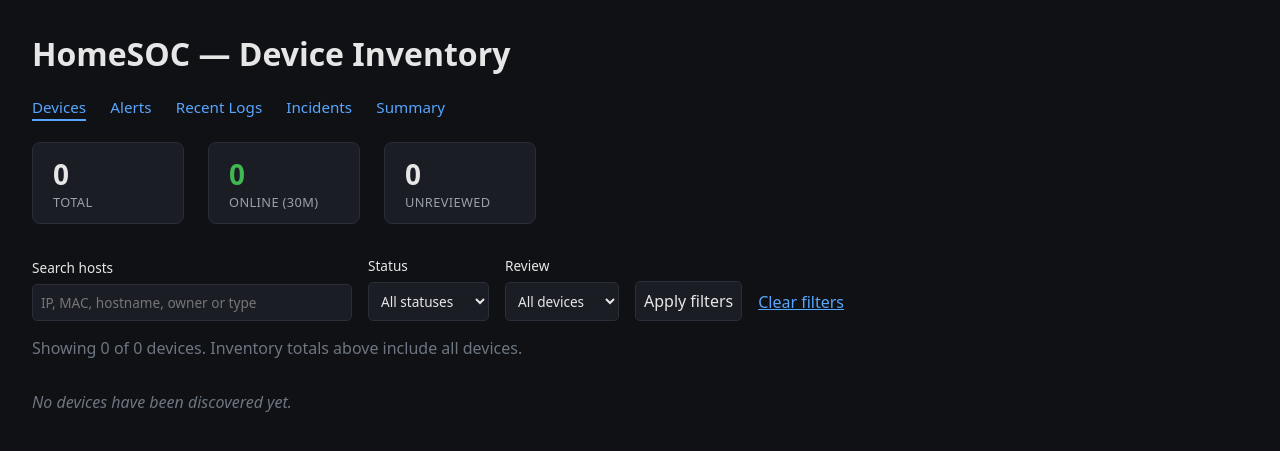
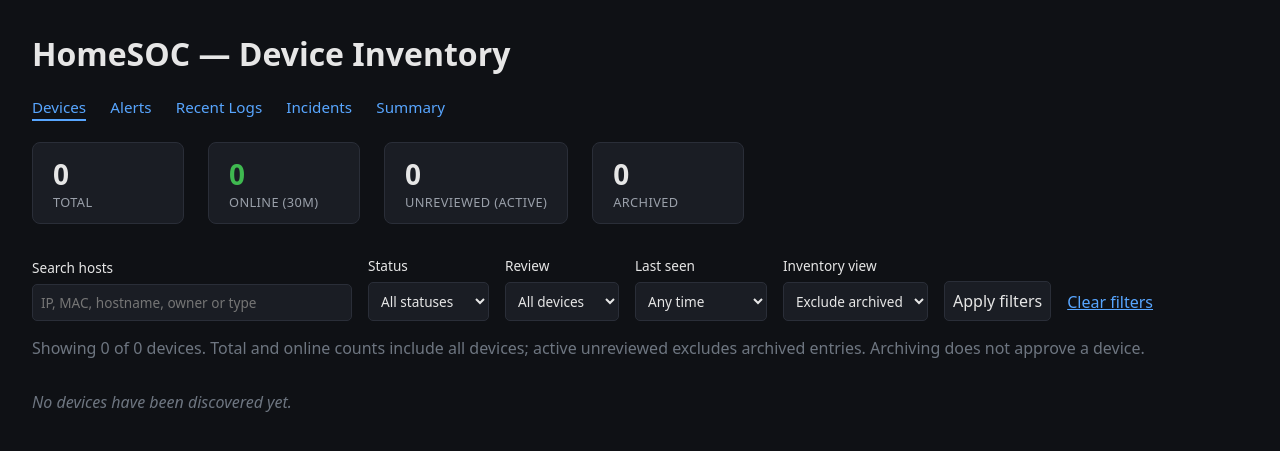
Before and after one commit to BrandonHarrison2002/homesoc, a Flask app: page / in a window 1280 px wide. Shown: the top 451 px of the page. Run offline with Flask 3, Linux system fonts and the light colour scheme; data that the repository does not hold is empty; some libraries are stand-ins or nearby versions.

Commit message:
Add stale device filters and reversible inventory archiving

```diff
--- a/dashboard/app.py
+++ b/dashboard/app.py
@@ -10,10 +10,12 @@ from flask import Flask, abort, redirect, render_template, request, session, url
 try:
     from . import incidents as incident_store
     from . import source_tickets
+    from . import device_reviews
     from .markdown_view import render_preview
 except ImportError:
     import incidents as incident_store
     import source_tickets
+    import device_reviews
     from markdown_view import render_preview
 
 app = Flask(__name__)
@@ -142,12 +144,26 @@ def get_summary():
     finally:
         conn.close()
 
-def filter_devices(devices, query, status, review):
+def filter_devices(devices, query, status, review, age="all", visibility="all"):
     """Narrow the displayed rows without changing the inventory database."""
     matches = []
     search = query.casefold()
     fields = ("ip", "mac", "hostname", "owner", "device_type")
     for device in devices:
+        device = dict(device)
+        if visibility == "active" and device.get("archived", False):
+            continue
+        if visibility == "archived" and not device.get("archived", False):
+            continue
+        days = device.get("age_days")
+        if age == "recent7" and (days is None or days >= 7):
+            continue
+        if age == "recent30" and (days is None or days >= 30):
+            continue
+        if age == "stale30" and (days is None or days < 30):
+            continue
+        if age == "stale90" and (days is None or days < 90):
+            continue
         if status != "all" and device["status"] != status:
             continue
         if review == "unreviewed" and device["is_known"] != 0:
@@ -282,7 +298,8 @@ def incident_page(incident_id, error="", submitted=None):
 # routes
 @app.route("/")
 def home():
-    all_devices = get_devices()
+    archive_records = device_reviews.records()
+    all_devices = [device_reviews.annotate(device, archive_records) for device in get_devices()]
     query = request.args.get("q", "").strip()
     status = request.args.get("status", "all")
     review = request.args.get("review", "all")
@@ -290,13 +307,21 @@ def home():
         status = "all"
     if review not in ("all", "known", "unreviewed"):
         review = "all"
-    devices = filter_devices(all_devices, query, status, review)
+    age = request.args.get("age", "all")
+    visibility = request.args.get("visibility", "active")
+    if age not in ("all", "recent7", "recent30", "stale30", "stale90"):
+        age = "all"
+    if visibility not in ("active", "all", "archived"):
+        visibility = "active"
+    devices = filter_devices(all_devices, query, status, review, age, visibility)
     return render_template(
         "devices.html",
         devices=devices,
         total=len(all_devices),
         online=sum(1 for d in all_devices if d["status"] == "online"),
-        unreviewed=sum(1 for d in all_devices if d["is_known"] == 0),
+        unreviewed=sum(1 for d in all_devices if d["is_known"] == 0 and not d["archived"]),
+        archived_count=sum(1 for d in all_devices if d["archived"]),
+        age_filter=age, visibility_filter=visibility,
         query=query,
         status_filter=status,
         review_filter=review,
@@ -307,6 +332,10 @@ def home():
 
 @app.route("/devices/<mac>")
 def host_detail(mac):
+    return host_page(mac)
+
+
+def host_page(mac, error="", reason=""):
     device, sightings = get_host_detail(mac)
     if device is None:
         abort(404)
@@ -315,9 +344,31 @@ def host_detail(mac):
         device=device,
         sightings=sightings,
         related_alerts=get_host_alerts(device),
+        review_device=device_reviews.annotate(device, device_reviews.records()),
+        error=error, archive_reason=reason, csrf_token=csrf_token(),
         window=ONLINE_WINDOW_MIN,
         active="devices",
     )
+
+
+@app.route("/devices/<mac>/archive", methods=["POST"])
+def archive_device(mac):
+    check_incident_form()
+    device, _ = get_host_detail(mac)
+    if device is None:
+        abort(404)
+    reason = request.form.get("reason", "").strip()
+    action = request.form.get("action", "archive")
+    try:
+        if action == "archive":
+            device_reviews.archive(device, reason)
+        elif action == "restore":
+            device_reviews.restore(device["mac"])
+        else:
+            raise ValueError("Choose archive or restore.")
+    except ValueError as error:
+        return host_page(mac, error=str(error), reason=reason), 400
+    return redirect(url_for("host_detail", mac=device["mac"]))
 
 
 @app.route("/alerts")
--- /dev/null
+++ b/dashboard/device_reviews.py
@@ -0,0 +1,77 @@
+"""Archive stale inventory entries for display without approving or deleting them."""
+from datetime import datetime, timezone
+try:
+    from . import incidents as incident_store
+except ImportError:
+    import incidents as incident_store
+
+STALE_DAYS = 30
+
+
+def connect():
+    conn = incident_store.connect()
+    conn.execute('''CREATE TABLE IF NOT EXISTS device_archives (
+        mac TEXT PRIMARY KEY,
+        last_seen_at_archive TEXT NOT NULL,
+        reason TEXT NOT NULL,
+        is_archived INTEGER NOT NULL DEFAULT 1,
+        archived_at TEXT NOT NULL DEFAULT (datetime('now'))
+    )''')
+    conn.commit()
+    return conn
+
+
+def records():
+    conn = connect()
+    try:
+        return {row['mac']: dict(row) for row in conn.execute('SELECT * FROM device_archives')}
+    finally:
+        conn.close()
+
+
+def age_days(last_seen, now=None):
+    try:
+        seen = datetime.fromisoformat(last_seen)
+        if seen.tzinfo is None: seen = seen.replace(tzinfo=timezone.utc)
+        now = now or datetime.now(timezone.utc)
+        return max(0, (now - seen).days)
+    except (ValueError, TypeError):
+        return None
+
+
+def annotate(device, archives):
+    result = dict(device)
+    record = archives.get(device['mac'].lower())
+    # A changed discovery timestamp brings the device back into active review.
+    result['archived'] = bool(record and record['is_archived'] and record['last_seen_at_archive'] == device['last_seen'])
+    result['archive_record'] = record
+    result['age_days'] = age_days(device['last_seen'])
+    return result
+
+
+def archive(device, reason):
+    reason = reason.strip()
+    if len(reason) < 10 or len(reason) > 1000:
+        raise ValueError('Record an archive reason of 10 to 1,000 characters.')
+    age = age_days(device['last_seen'])
+    if device['status'] == 'online' or age is None or age < STALE_DAYS:
+        raise ValueError('Archive is available only for devices not seen for at least 30 days.')
+    conn = connect()
+    try:
+        conn.execute('''INSERT INTO device_archives(mac,last_seen_at_archive,reason)
+            VALUES(?,?,?) ON CONFLICT(mac) DO UPDATE SET
+            last_seen_at_archive=excluded.last_seen_at_archive,
+            reason=excluded.reason, is_archived=1, archived_at=datetime('now')''',
+            (device['mac'].lower(), device['last_seen'], reason))
+        conn.commit()
+    finally:
+        conn.close()
+
+
+def restore(mac):
+    conn = connect()
+    try:
+        conn.execute('UPDATE device_archives SET is_archived=0 WHERE mac=?', (mac.lower(),))
+        conn.commit()
+    finally:
+        conn.close()
--- a/dashboard/templates/devices.html
+++ b/dashboard/templates/devices.html
@@ -5,7 +5,8 @@
   <div class="stats">
     <div class="stat"><div class="num">{{ total }}</div><div class="label">Total</div></div>
     <div class="stat"><div class="num online">{{ online }}</div><div class="label">Online ({{ window }}m)</div></div>
-    <div class="stat"><div class="num">{{ unreviewed }}</div><div class="label">Unreviewed</div></div>
+    <div class="stat"><div class="num">{{ unreviewed }}</div><div class="label">Unreviewed (active)</div></div>
+    <div class="stat"><div class="num">{{ archived_count }}</div><div class="label">Archived</div></div>
   </div>
 
   <form class="device-filters" method="get" action="{{ url_for('home') }}">
@@ -26,10 +27,24 @@
         <option value="unreviewed"{% if review_filter == 'unreviewed' %} selected{% endif %}>Unreviewed</option>
       </select>
     </label>
+    <label for="device-age">Last seen
+      <select id="device-age" name="age">
+        {% for value, label in [('all', 'Any time'), ('recent7', 'Within 7 days'), ('recent30', 'Within 30 days'), ('stale30', '30+ days ago'), ('stale90', '90+ days ago')] %}
+        <option value="{{ value }}"{% if age_filter == value %} selected{% endif %}>{{ label }}</option>
+        {% endfor %}
+      </select>
+    </label>
+    <label for="device-visibility">Inventory view
+      <select id="device-visibility" name="visibility">
+        {% for value, label in [('active', 'Exclude archived'), ('all', 'Include archived'), ('archived', 'Archived only')] %}
+        <option value="{{ value }}"{% if visibility_filter == value %} selected{% endif %}>{{ label }}</option>
+        {% endfor %}
+      </select>
+    </label>
     <button type="submit">Apply filters</button>
     <a href="{{ url_for('home') }}">Clear filters</a>
   </form>
-  <p class="muted">Showing {{ devices|length }} of {{ total }} devices. Inventory totals above include all devices.</p>
+  <p class="muted">Showing {{ devices|length }} of {{ total }} devices. Total and online counts include all devices; active unreviewed excludes archived entries. Archiving does not approve a device.</p>
 
   {% if devices %}
   <table>
@@ -45,7 +60,7 @@
         <td>{{ d['hostname'] }}</td>
         <td>{{ d['owner'] }}</td>
         <td>{{ d['device_type'] }}</td>
-        <td class="muted">{{ d['last_seen'] }}{% if d['is_known'] == 0 %} <span class="badge-new">NEW</span>{% endif %}</td>
+        <td class="muted">{{ d['last_seen'] }}{% if d['is_known'] == 0 %} <span class="badge-new">UNREVIEWED</span>{% endif %}{% if d['archived'] %} <span class="muted">ARCHIVED</span>{% endif %}</td>
       </tr>
       {% endfor %}
     </tbody>
```
Also changed, not shown: dashboard/templates/host.html (+24 -0 lines), dashboard/tests/test_device_reviews.py (added, +117 -0 lines), docs/device-review.md (added, +11 -0 lines).
